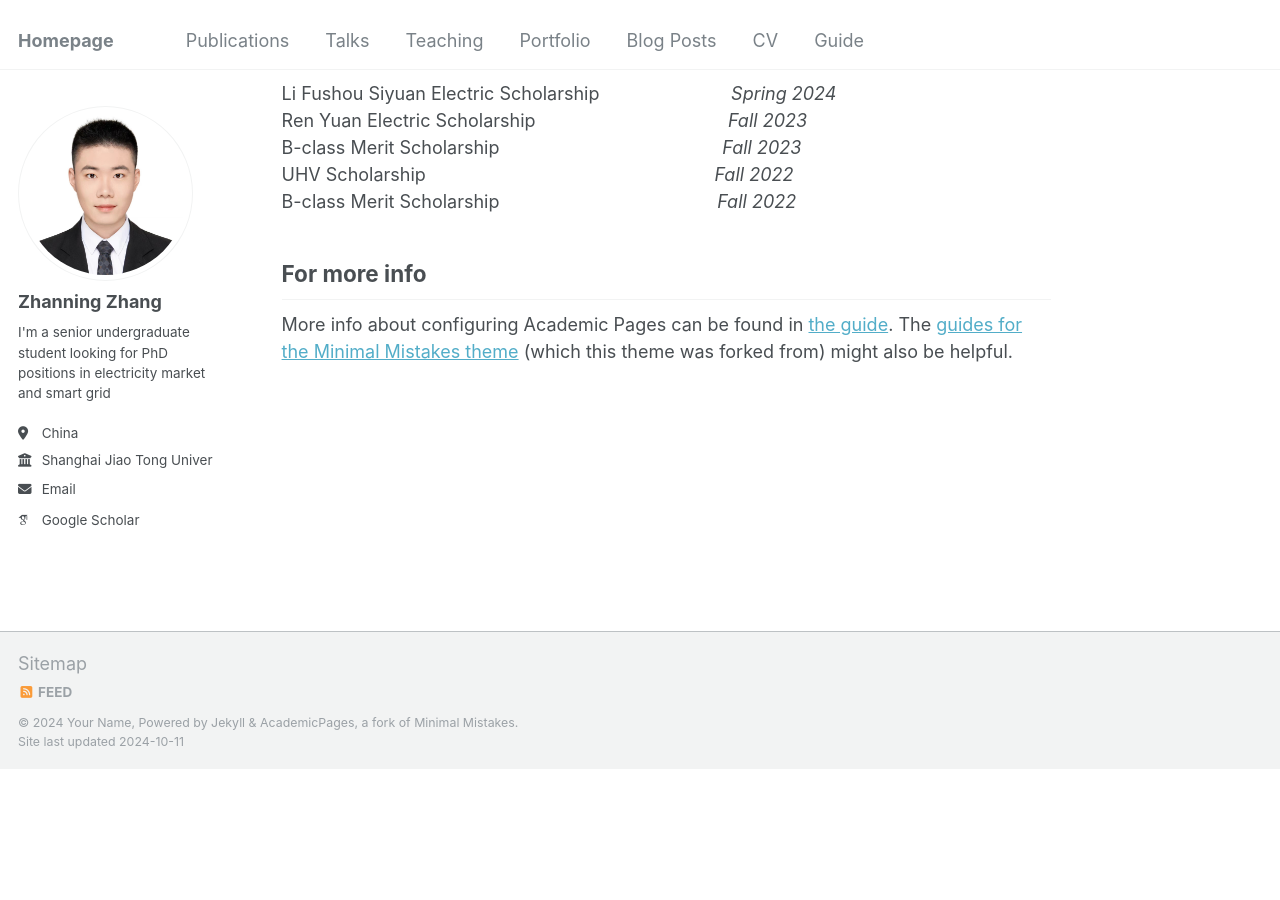
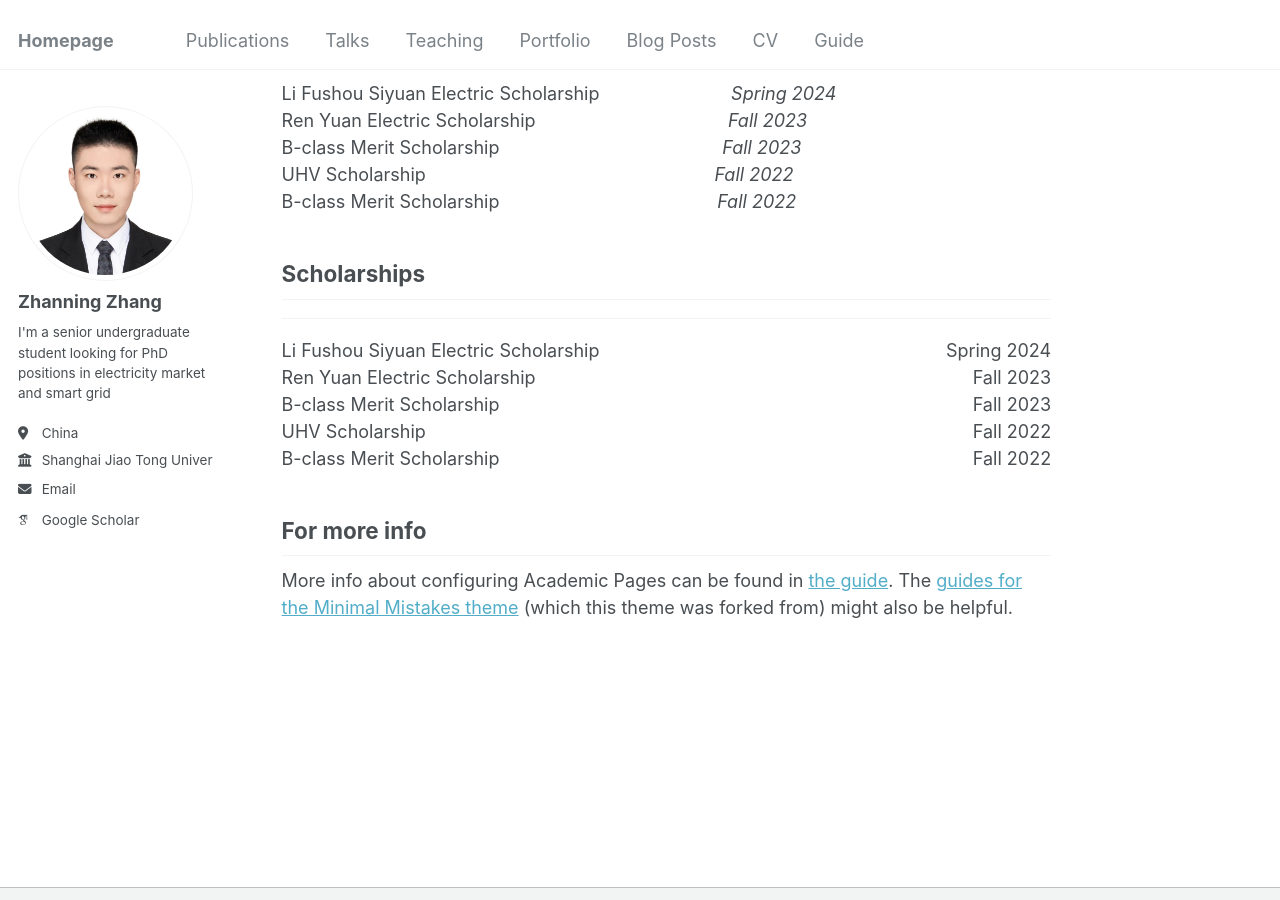
Before and after one commit to znzhang02/ZN.Zhang, a Jekyll site: the page built from _pages/about.md, in a window 1280 px wide and 900 px high, scrolled down 2182 px. Built offline with Jekyll 4.4.1, drawn with Linux system fonts in a browser that asks for light colours; some web fonts are replaced; before the commit the page ends 2951 px from its top, so only the background shows below that.

Commit message:
Update about.md

```diff
--- a/_pages/about.md
+++ b/_pages/about.md
@@ -60,6 +60,30 @@ B-class Merit Scholarship
 &nbsp;&nbsp;&nbsp;&nbsp;&nbsp;&nbsp;&nbsp;&nbsp;&nbsp;&nbsp;&nbsp;&nbsp;&nbsp;&nbsp;&nbsp;&nbsp;
 _Fall 2022_ <br>
 
+## Scholarships
+------
+
+<div style="display: flex; justify-content: space-between;">
+  <span>Li Fushou Siyuan Electric Scholarship</span>
+  <span>Spring 2024</span>
+</div>
+<div style="display: flex; justify-content: space-between;">
+  <span>Ren Yuan Electric Scholarship</span>
+  <span>Fall 2023</span>
+</div>
+<div style="display: flex; justify-content: space-between;">
+  <span>B-class Merit Scholarship</span>
+  <span>Fall 2023</span>
+</div>
+<div style="display: flex; justify-content: space-between;">
+  <span>UHV Scholarship</span>
+  <span>Fall 2022</span>
+</div>
+<div style="display: flex; justify-content: space-between;">
+  <span>B-class Merit Scholarship</span>
+  <span>Fall 2022</span>
+</div>
+
 For more info
 ------
 More info about configuring Academic Pages can be found in [the guide](https://academicpages.github.io/markdown/). The [guides for the Minimal Mistakes theme](https://mmistakes.github.io/minimal-mistakes/docs/configuration/) (which this theme was forked from) might also be helpful.
```
